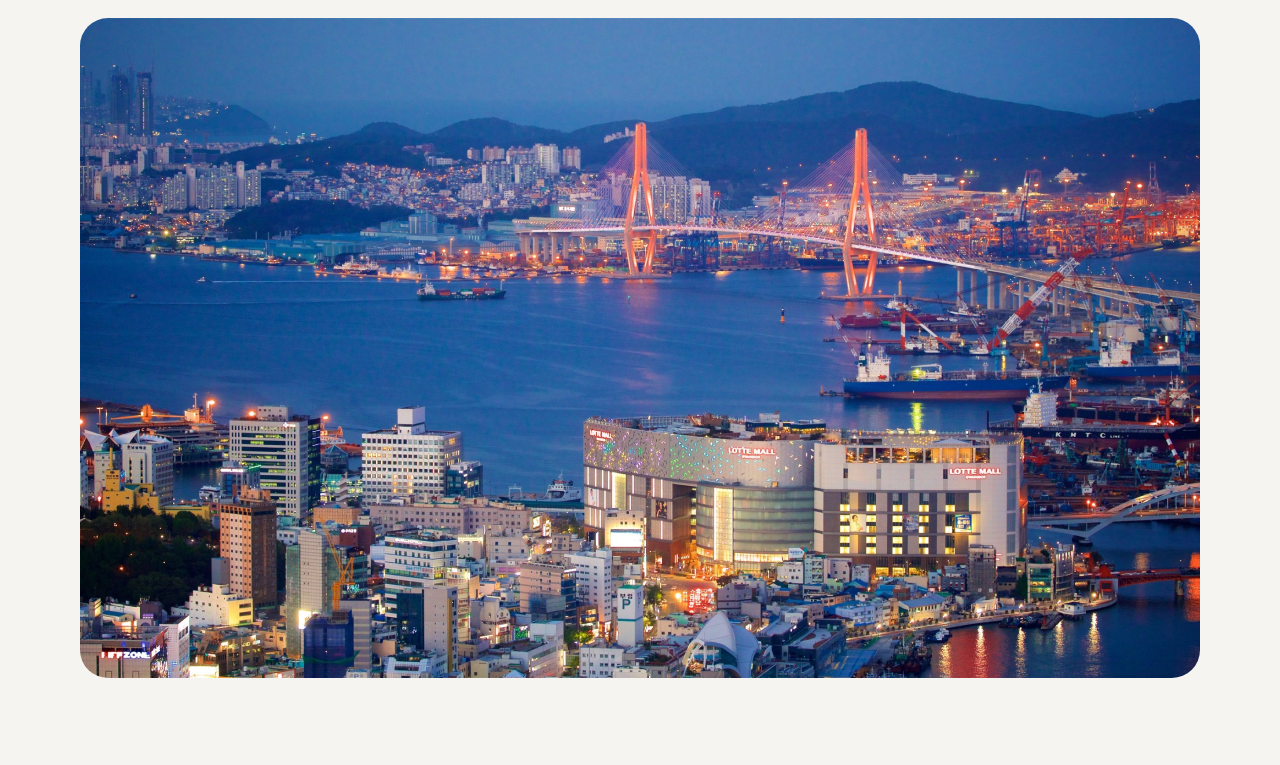
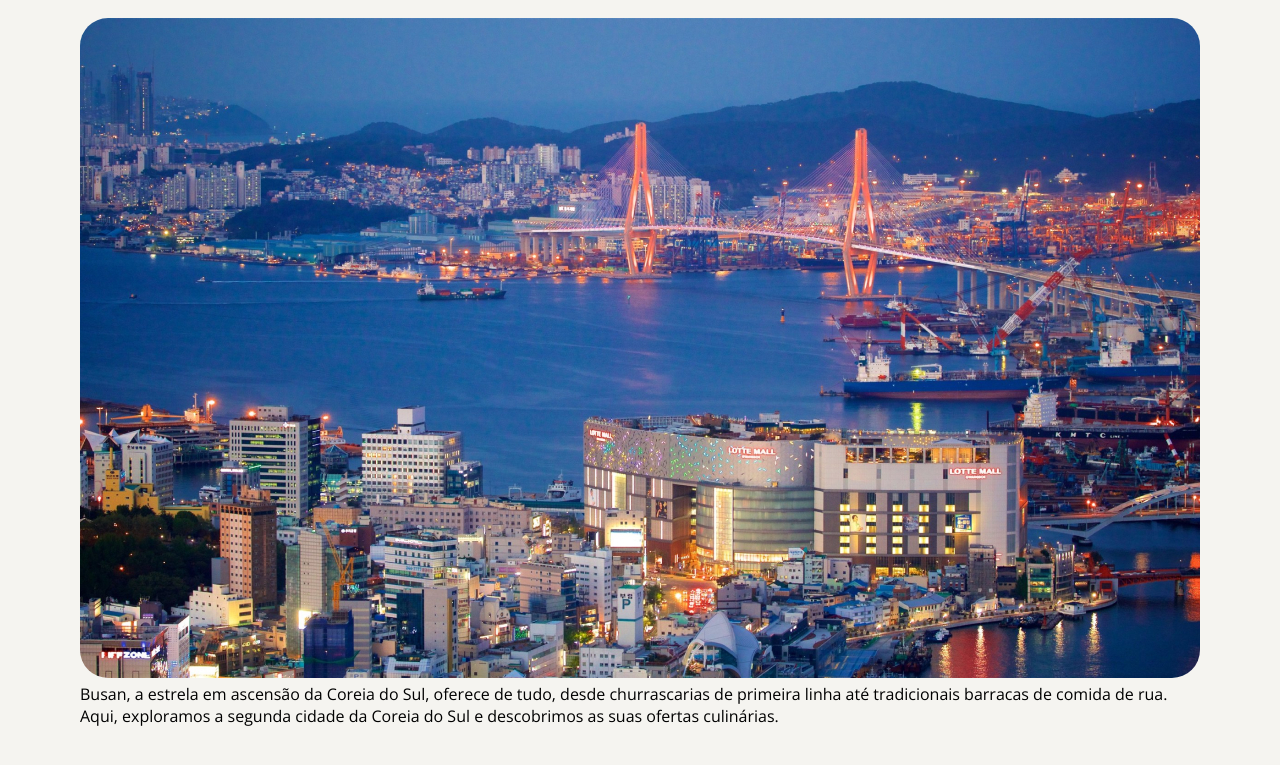
Before and after one commit to gqueico/conheca-busan, a plain HTML site: page index.html in a window 1280 px wide. Shown: the part 189-954 px from the top of the page. Drawn offline with nearby package versions, Linux system fonts and the light colour scheme.

Commit message:
:sparkles: Add figcaption

```diff
--- a/index.html
+++ b/index.html
@@ -17,6 +17,7 @@
 
         <figure>
           <img src="assets/busan.jpg" alt="Imagem de Busan">
+          <figcaption>Busan, a estrela em ascensão da Coreia do Sul, oferece de tudo, desde churrascarias de primeira linha até tradicionais barracas de comida de rua. Aqui, exploramos a segunda cidade da Coreia do Sul e descobrimos as suas ofertas culinárias.</figcaption>
         </figure>
       </main>
     </div>
```
